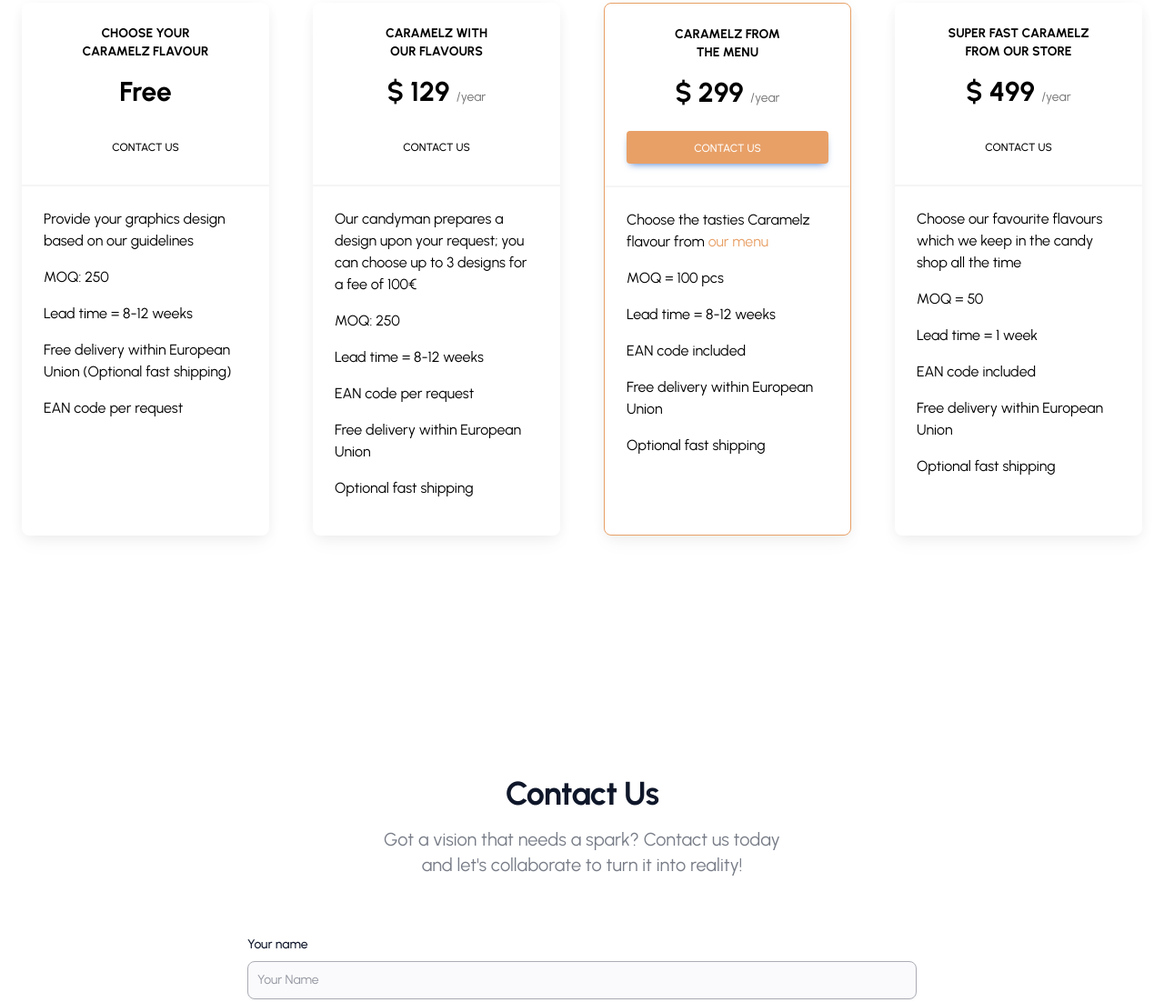
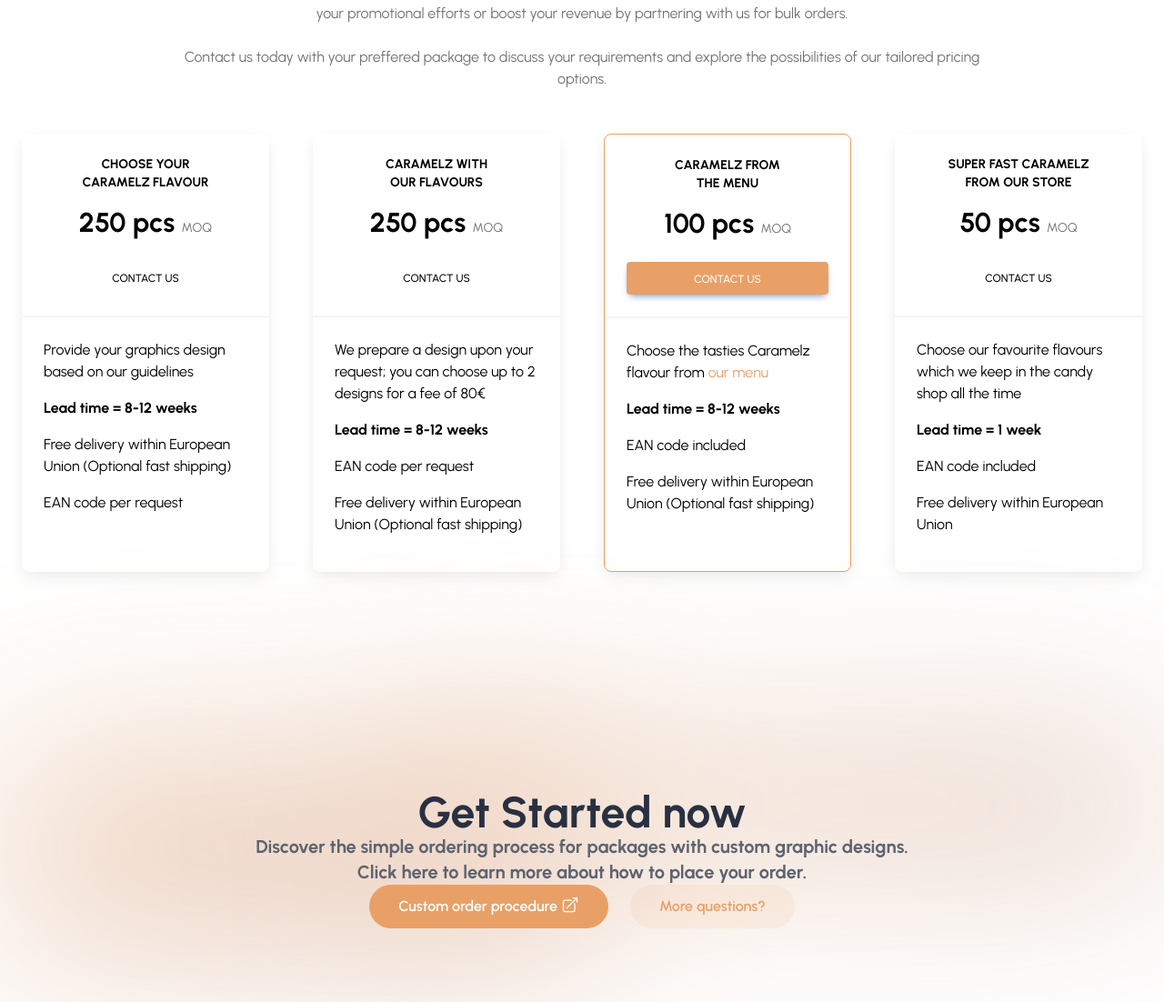
Before and after one commit to rokrupnik/caramelz, an Astro site: page / in a window 1280 px wide. Shown: the part 951-2053 px from the top of the page at 91% size. Built offline with nearby package versions, Linux system fonts and the light colour scheme; Astro itself is replaced by a stand-in of ours.

Commit message:
Content updates

```diff
--- a/src/components/AppFooter.astro
+++ b/src/components/AppFooter.astro
@@ -10,7 +10,7 @@ import Container from "./Container.astro";
           <div
             class="flex w-full justify-center space-x-12 text-gray-600 dark:text-gray-300 sm:w-7/12 md:justify-start"
           >
-            <ul class="list-inside list-disc space-y-8">
+            <!-- <ul class="list-inside list-disc space-y-8">
               <li><a href="#" class="transition hover:text-primary">Home</a></li>
 
               <li><a href="#" class="transition hover:text-primary">About</a></li>
@@ -18,10 +18,10 @@ import Container from "./Container.astro";
               <li><a href="#" class="transition hover:text-primary">Blocks</a></li>
               <li><a href="#" class="transition hover:text-primary">Contact</a></li>
               <li><a href="#" class="transition hover:text-primary">Terms of Use</a></li>
-            </ul>
+            </ul> -->
 
             <ul role="list" class="space-y-8">
-              <li>
+              <!-- <li>
                 <a href="#" class="flex items-center space-x-3 transition hover:text-primary">
                   <svg
                     xmlns="http://www.w3.org/2000/svg"
@@ -35,8 +35,8 @@ import Container from "./Container.astro";
                   </svg>
                   <span>Github</span>
                 </a>
-              </li>
-              <li>
+              </li> -->
+              <!-- <li>
                 <a href="#" class="flex items-center space-x-3 transition hover:text-primary">
                   <svg
                     xmlns="http://www.w3.org/2000/svg"
@@ -65,7 +65,7 @@ import Container from "./Container.astro";
                   </svg>
                   <span>YouTube</span>
                 </a>
-              </li>
+              </li> -->
 
               <li>
                 <a href="#" class="flex items-center space-x-3 transition hover:text-primary">
@@ -82,7 +82,7 @@ import Container from "./Container.astro";
                   <span>Facebook</span>
                 </a>
               </li>
-              <li>
+              <!-- <li>
                 <a href="#" class="flex items-center space-x-3 transition hover:text-primary">
                   <svg
                     xmlns="http://www.w3.org/2000/svg"
@@ -125,7 +125,7 @@ import Container from "./Container.astro";
                   />
                   <span>Patreon</span>
                 </a>
-              </li>
+              </li> -->
               <li>
                 <a href="#" class="flex items-center space-x-3 transition hover:text-primary">
                   <svg
@@ -146,20 +146,22 @@ import Container from "./Container.astro";
           <div
             class="m-auto mt-16 w-10/12 space-y-6 text-center sm:mt-auto sm:w-5/12 sm:text-left"
           >
-            <span class="block text-gray-500 dark:text-gray-400"
-              >We change the way UI components librairies are used</span
-            >
+            <div class="space-y-2">
+              <span class="block text-gray-500 dark:text-gray-400">Contact:</span>
+              <span class="block text-primary"><a href="mailto:info@caramelz.eu">info@caramelz.eu</a></span>
+              <span class="block text-primary"><a href="tel:0038641408666">+386 41 408 666</a></span>
+            </div>
 
-            <span class="block text-gray-500 dark:text-gray-400">Tailus Blocks &copy; <span id="year"></span></span>
+            <span class="block text-gray-500 dark:text-gray-400">Caramelz &copy; delicious apparel<span id="year"></span></span>
 
-            <span class="flex justify-between text-gray-600 dark:text-white">
+            <!-- <span class="flex justify-between text-gray-600 dark:text-white">
               <a href="#" class="font-medium">Terms of Use </a>
               <a href="#" class="font-medium"> Privacy Policy</a>
             </span>
 
             <span class="block text-gray-500 dark:text-gray-400"
               >Need help? <a href="#" class="font-semibold text-gray-600 dark:text-white"> Contact Us</a></span
-            >
+            > -->
           </div>
         </div>
       </div>
--- a/src/components/CallToAction.astro
+++ b/src/components/CallToAction.astro
@@ -13,24 +13,27 @@ import Container from "./Container.astro"
       <div class="mt-6 m-auto space-y-6 md:w-8/12 lg:w-7/12">
         <h2 class="text-center text-4xl font-bold text-gray-800 dark:text-white md:text-5xl">Get Started now</h1>
         <p class="text-center text-xl text-gray-600 dark:text-gray-300">
-          Be part of millions people around the world using tailus in modern User Interfaces.
+          Discover the simple ordering process for packages with custom graphic designs. Click here to learn more about how to place your order.
         </p>
         <div class="flex flex-wrap justify-center gap-6">
           <a
-              href="#contact-us"
+              href="/pdf/CaramelzInstructions.pdf"
               class="relative flex h-12 w-full items-center justify-center px-8 before:absolute before:inset-0 before:rounded-full before:bg-primary before:transition before:duration-300 hover:before:scale-105 active:duration-75 active:before:scale-95 sm:w-max"
             >
-              <span class="relative text-base font-semibold text-white dark:text-dark"
-                >Contact us</span
-              >
+              <span class="relative flex text-base font-semibold text-white dark:text-dark">
+                <span class="my-auto">Custom order procedure</span>
+                <svg xmlns="http://www.w3.org/2000/svg" fill="none" viewBox="0 0 24 24" stroke-width="1.5" stroke="currentColor" class="w-5 h-5 ml-1">
+                  <path stroke-linecap="round" stroke-linejoin="round" d="M13.5 6H5.25A2.25 2.25 0 003 8.25v10.5A2.25 2.25 0 005.25 21h10.5A2.25 2.25 0 0018 18.75V10.5m-10.5 6L21 3m0 0h-5.25M21 3v5.25" />
+                </svg>
+              </span>
             </a>
             <a
-              href="#"
+              href="#contact-us"
               class="relative flex h-12 w-full items-center justify-center px-8 before:absolute before:inset-0 before:rounded-full before:border before:border-transparent before:bg-primary/10 before:bg-gradient-to-b before:transition before:duration-300 hover:before:scale-105 active:duration-75 active:before:scale-95 dark:before:border-gray-700 dark:before:bg-gray-800 sm:w-max"
             >
               <span
                 class="relative text-base font-semibold text-primary dark:text-white"
-                >More about</span
+                >More questions?</span
               >
           </a>
         </div>
--- a/src/components/Pricing.astro
+++ b/src/components/Pricing.astro
@@ -7,8 +7,12 @@ import Container from "./Container.astro";
     <section class="py-8 lg:py-10">
       <h2 class="mb-6 text-center text-3xl font-bold dark:text-white">Pricing for bulk orders</h2>
 
-      <p class="mb-12 text-center text-neutral-500 dark:text-neutral-300">
-        Choose your preffered package
+      <p class="lg:w-3/4 mx-auto mb-6 text-center text-neutral-500 dark:text-neutral-300">
+        Unlock exclusive savings with our bulk order pricing for ski goggle covers. Whether you're a company looking to enhance your brand with promotional gifts or an organization seeking to resell our premium covers, our pricing plans are tailored to meet your needs. Benefit from discounted rates and flexible quantities, ensuring your budget goes further without compromising on quality. Elevate your promotional efforts or boost your revenue by partnering with us for bulk orders.
+      </p>
+
+      <p class="lg:w-3/4 mx-auto mb-12 text-center text-neutral-500 dark:text-neutral-300">
+        Contact us today with your preffered package to discuss your requirements and explore the possibilities of our tailored pricing options.
       </p>
 
       <div class="grid gap-6 md:grid-cols-2 lg:grid-cols-4 xl:gap-x-12">
@@ -21,7 +25,8 @@ import Container from "./Container.astro";
                 <strong>CHOOSE YOUR<br>CARAMELZ FLAVOUR</strong>
               </p>
               <h3 class="mb-6 text-3xl dark:text-neutral-300">
-                <strong>Free</strong>
+                <strong>250 pcs</strong>
+                <small class="text-sm text-neutral-500 dark:text-neutral-300">MOQ</small>
               </h3>
 
               <a
@@ -36,11 +41,11 @@ import Container from "./Container.astro";
                 <li class="mb-4 flex dark:text-neutral-300">
                   Provide your graphics design based on our guidelines
                 </li>
+                <!-- <li class="mb-4 flex dark:text-neutral-300">
+                  MOQ: 250
+                </li> -->
                 <li class="mb-4 flex dark:text-neutral-300">
-                  MOQ: 250
-                </li>
-                <li class="mb-4 flex dark:text-neutral-300">
-                  Lead time = 8-12 weeks
+                  <strong>Lead time = 8-12 weeks</strong>
                 </li>
                 <li class="mb-4 flex dark:text-neutral-300">
                   Free delivery within European Union (Optional fast shipping)
@@ -65,8 +70,8 @@ import Container from "./Container.astro";
                 <strong>CARAMELZ WITH<br>OUR FLAVOURS</strong>
               </p>
               <h3 class="mb-6 text-3xl dark:text-neutral-300">
-                <strong>$ 129</strong>
-                <small class="text-sm text-neutral-500 dark:text-neutral-300">/year</small>
+                <strong>250 pcs</strong>
+                <small class="text-sm text-neutral-500 dark:text-neutral-300">MOQ</small>
               </h3>
 
               <a
@@ -82,22 +87,19 @@ import Container from "./Container.astro";
                   <!-- <svg xmlns="http://www.w3.org/2000/svg" fill="none" viewBox="0 0 24 24" stroke-width="2"
                     stroke="currentColor" class="mr-3 h-5 w-5 text-primary dark:text-primary-400">
                     <path stroke-linecap="round" stroke-linejoin="round" d="M4.5 12.75l6 6 9-13.5" /></svg> -->
-                    Our candyman prepares a design upon your request; you can choose up to 3 designs for a fee of 100€
+                    We prepare a design upon your request; you can choose up to 2 designs for a fee of 80€
                 </li>
+                <!-- <li class="mb-4 flex dark:text-neutral-300">
+                  MOQ: 250
+                </li> -->
                 <li class="mb-4 flex dark:text-neutral-300">
-                  MOQ: 250
-                </li>
-                <li class="mb-4 flex dark:text-neutral-300">
-                  Lead time = 8-12 weeks
+                  <strong>Lead time = 8-12 weeks</strong>
                 </li>
                 <li class="mb-4 flex dark:text-neutral-300">
                   EAN code per request
                 </li>
                 <li class="mb-4 flex dark:text-neutral-300">
-                  Free delivery within European Union
-                </li>
-                <li class="mb-4 flex dark:text-neutral-300">
-                  Optional fast shipping
+                  Free delivery within European Union (Optional fast shipping)
                 </li>
               </ol>
             </div>
@@ -113,8 +115,8 @@ import Container from "./Container.astro";
                 <strong>CARAMELZ FROM<br>THE MENU</strong>
               </p>
               <h3 class="mb-6 text-3xl dark:text-neutral-300">
-                <strong>$ 299</strong>
-                <small class="text-sm text-neutral-500 dark:text-neutral-300">/year</small>
+                <strong>100 pcs</strong>
+                <small class="text-sm text-neutral-500 dark:text-neutral-300">MOQ</small>
               </h3>
 
               <a
@@ -127,22 +129,19 @@ import Container from "./Container.astro";
             <div class="p-6">
               <ol class="list-inside">
                 <li class="mb-4 flex dark:text-neutral-300">
-                  <span>Choose the tasties Caramelz flavour from <a href="/catalog.pdf" target="_blank" class="text-primary">our menu</a></span>
+                  <span>Choose the tasties Caramelz flavour from <a href="/pdf/CaramelzCatalogue2023.pdf" target="_blank" class="text-primary">our menu</a></span>
                 </li>
+                <!-- <li class="mb-4 flex dark:text-neutral-300">
+                  MOQ = 100 pcs
+                </li> -->
                 <li class="mb-4 flex dark:text-neutral-300">
-                  MOQ = 100 pcs
-                </li>
-                <li class="mb-4 flex dark:text-neutral-300">
-                  Lead time = 8-12 weeks
+                  <strong>Lead time = 8-12 weeks</strong>
                 </li>
                 <li class="mb-4 flex dark:text-neutral-300">
                   EAN code included
                 </li>
                 <li class="mb-4 flex dark:text-neutral-300">
-                  Free delivery within European Union
-                </li>
-                <li class="mb-4 flex dark:text-neutral-300">
-                  Optional fast shipping
+                  Free delivery within European Union (Optional fast shipping)
                 </li>
               </ol>
             </div>
@@ -158,8 +157,8 @@ import Container from "./Container.astro";
                 <strong>SUPER FAST CARAMELZ<br>FROM OUR STORE</strong>
               </p>
               <h3 class="mb-6 text-3xl dark:text-neutral-300">
-                <strong>$ 499</strong>
-                <small class="text-sm text-neutral-500 dark:text-neutral-300">/year</small>
+                <strong>50 pcs</strong>
+                <small class="text-sm text-neutral-500 dark:text-neutral-300">MOQ</small>
               </h3>
 
               <a
@@ -174,20 +173,17 @@ import Container from "./Container.astro";
                 <li class="mb-4 flex dark:text-neutral-300">
                   Choose our favourite flavours which we keep in the candy shop all the time
                 </li>
+                <!-- <li class="mb-4 flex dark:text-neutral-300">
+                  MOQ = 50
+                </li> -->
                 <li class="mb-4 flex dark:text-neutral-300">
-                  MOQ = 50
-                </li>
-                <li class="mb-4 flex dark:text-neutral-300">
-                  Lead time = 1 week
+                  <strong>Lead time = 1 week</strong>
                 </li>
                 <li class="mb-4 flex dark:text-neutral-300">
                   EAN code included
                 </li>
                 <li class="mb-4 flex dark:text-neutral-300">
                   Free delivery within European Union
-                </li>
-                <li class="mb-4 flex dark:text-neutral-300">
-                  Optional fast shipping
                 </li>
               </ol>
             </div>
--- a/src/pages/index.astro
+++ b/src/pages/index.astro
@@ -14,10 +14,10 @@ import Pricing from '../components/Pricing.astro';
 	<main class="space-y-40 mb-40">
 		<HeroSection/>
 		<Pricing/>
-		<ContactForm/>
 		<!-- <Features/> -->
 		<!-- <Stats/> -->
 		<!-- <Testimonials/> -->
 		<CallToAction/>
+		<ContactForm/>
 	</main>
 </Layout>
```
